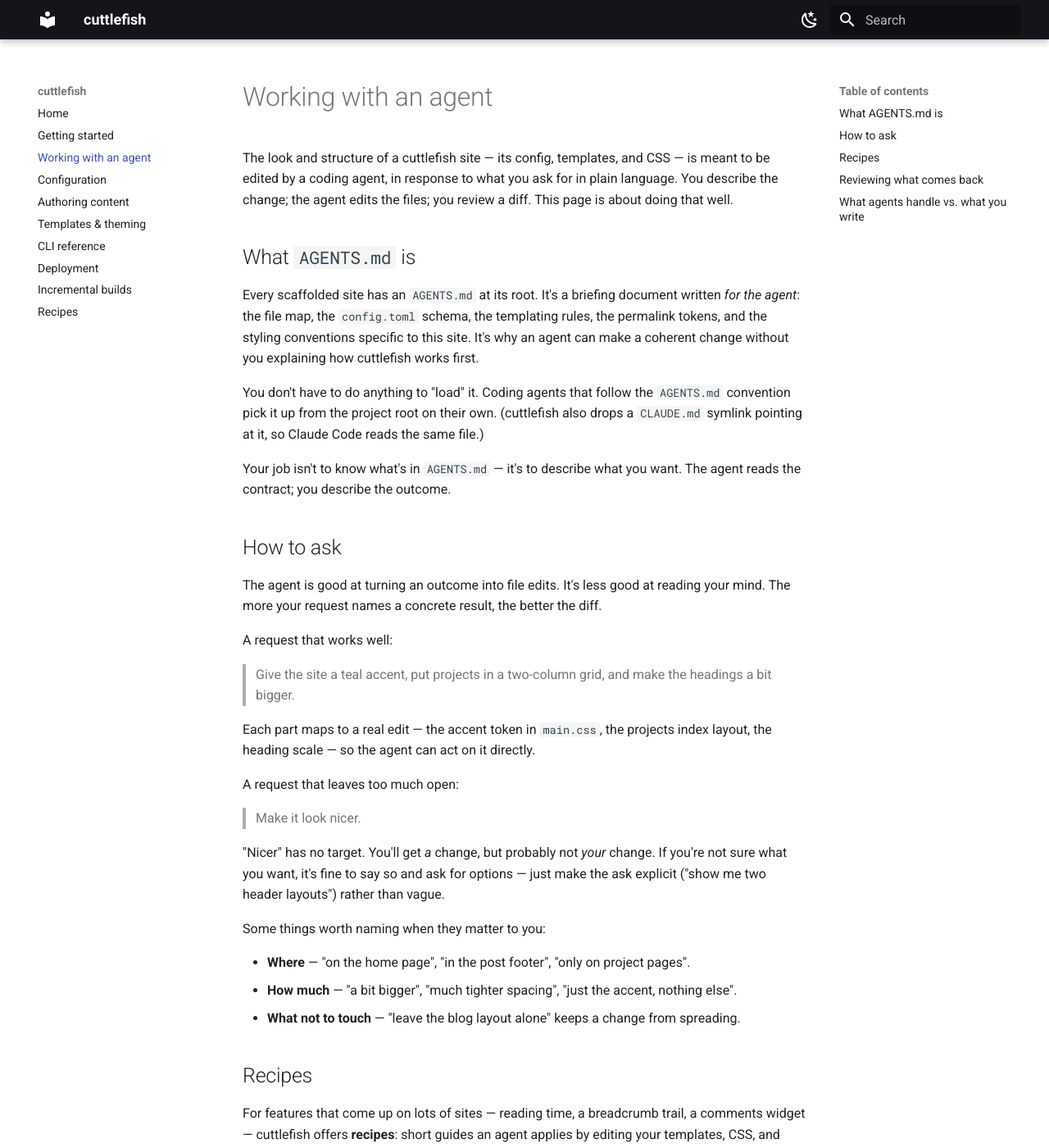
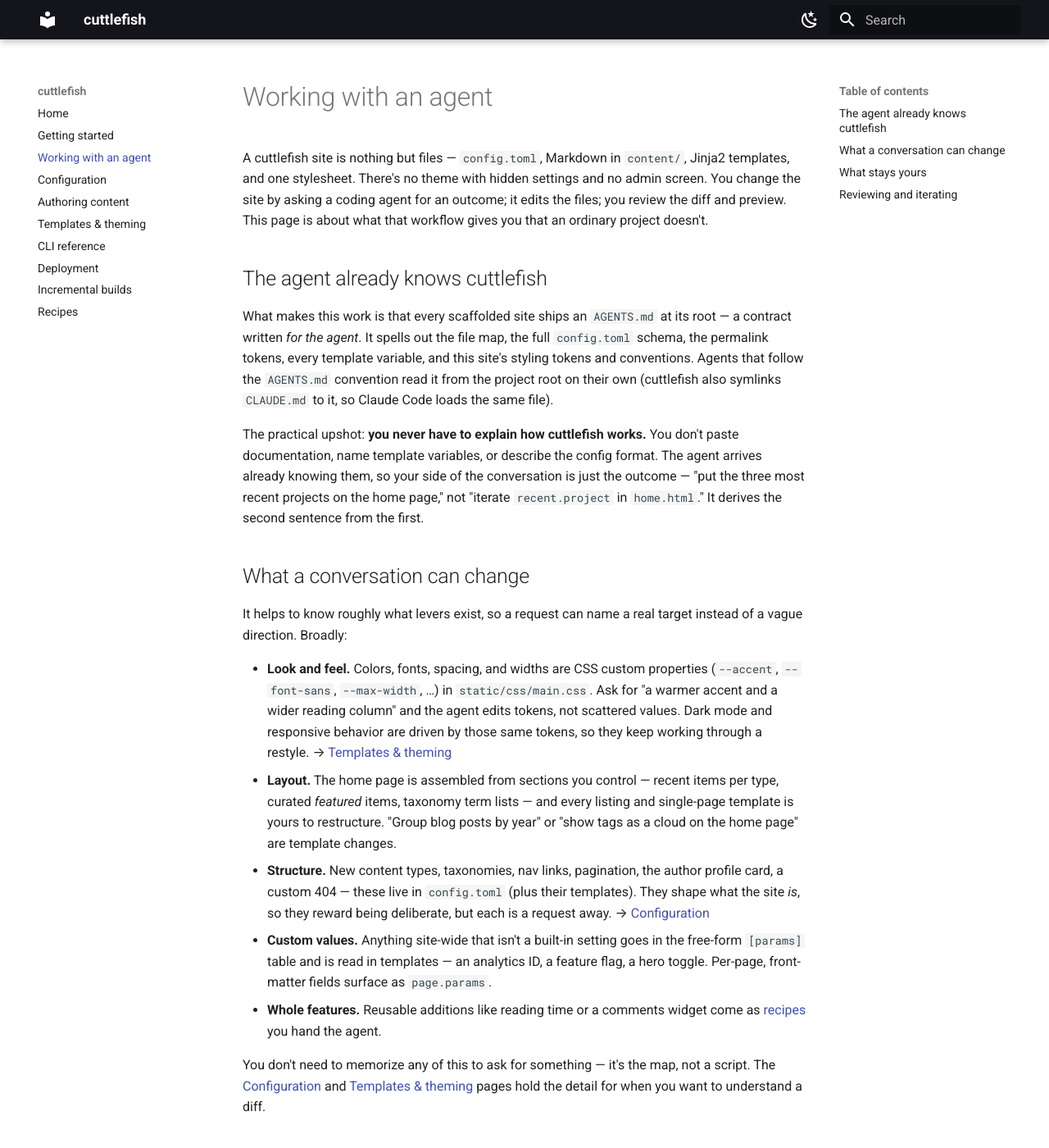
Before and after one commit to acaibowlz/cuttlefish, an MkDocs documentation site: the page built from docs/working-with-an-agent.md, in a window 1280 px wide and 1400 px high. Shown: the whole window at 82% size. Built offline with MkDocs 1.6.1 and Material for MkDocs 9.7.7, drawn with Linux system fonts in a browser that asks for light colours; some of the changed text lies outside the part shown.

Commit message:
docs: rework working-with-an-agent page
The page leaned on generic agent-prompting advice ("be concrete", "iterate
in small steps") that any coding-agent user already knows, and buried the
few things specific to driving a cuttlefish site. Rewrite it around what is
actually distinctive: the agent arrives pre-briefed by AGENTS.md so you
speak only in outcomes; a map of the real levers a request can hit (design
tokens, home sections, structural config, the [params] escape hatch,
recipes); the enforced content boundary and the conventions the agent keeps
unasked; and a review loop grounded in ctf serve, draft visibility, and
incremental builds.

Co-Authored-By: Claude Opus 4.8 <noreply@anthropic.com>

```diff
--- a/docs/working-with-an-agent.md
+++ b/docs/working-with-an-agent.md
@@ -1,56 +1,40 @@
 # Working with an agent
 
-The look and structure of a cuttlefish site — its config, templates, and CSS — is meant to be edited by a coding agent, in response to what you ask for in plain language. You describe the change; the agent edits the files; you review a diff. This page is about doing that well.
+A cuttlefish site is nothing but files — `config.toml`, Markdown in `content/`, Jinja2 templates, and one stylesheet. There's no theme with hidden settings and no admin screen. You change the site by asking a coding agent for an outcome; it edits the files; you review the diff and preview. This page is about what that workflow gives you that an ordinary project doesn't.
 
-## What `AGENTS.md` is
+## The agent already knows cuttlefish
 
-Every scaffolded site has an `AGENTS.md` at its root. It's a briefing document written *for the agent*: the file map, the `config.toml` schema, the templating rules, the permalink tokens, and the styling conventions specific to this site. It's why an agent can make a coherent change without you explaining how cuttlefish works first.
+What makes this work is that every scaffolded site ships an `AGENTS.md` at its root — a contract written *for the agent*. It spells out the file map, the full `config.toml` schema, the permalink tokens, every template variable, and this site's styling tokens and conventions. Agents that follow the `AGENTS.md` convention read it from the project root on their own (cuttlefish also symlinks `CLAUDE.md` to it, so Claude Code loads the same file).
 
-You don't have to do anything to "load" it. Coding agents that follow the `AGENTS.md` convention pick it up from the project root on their own. (cuttlefish also drops a `CLAUDE.md` symlink pointing at it, so Claude Code reads the same file.)
+The practical upshot: **you never have to explain how cuttlefish works.** You don't paste documentation, name template variables, or describe the config format. The agent arrives already knowing them, so your side of the conversation is just the outcome — "put the three most recent projects on the home page," not "iterate `recent.project` in `home.html`." It derives the second sentence from the first.
 
-Your job isn't to know what's in `AGENTS.md` — it's to describe what you want. The agent reads the contract; you describe the outcome.
+## What a conversation can change
 
-## How to ask
+It helps to know roughly what levers exist, so a request can name a real target instead of a vague direction. Broadly:
 
-The agent is good at turning an outcome into file edits. It's less good at reading your mind. The more your request names a concrete result, the better the diff.
+- **Look and feel.** Colors, fonts, spacing, and widths are CSS custom properties (`--accent`, `--font-sans`, `--max-width`, …) in `static/css/main.css`. Ask for "a warmer accent and a wider reading column" and the agent edits tokens, not scattered values. Dark mode and responsive behavior are driven by those same tokens, so they keep working through a restyle. → [Templates & theming](templates.md)
+- **Layout.** The home page is assembled from sections you control — recent items per type, curated *featured* items, taxonomy term lists — and every listing and single-page template is yours to restructure. "Group blog posts by year" or "show tags as a cloud on the home page" are template changes.
+- **Structure.** New content types, taxonomies, nav links, pagination, the author profile card, a custom 404 — these live in `config.toml` (plus their templates). They shape what the site *is*, so they reward being deliberate, but each is a request away. → [Configuration](configuration.md)
+- **Custom values.** Anything site-wide that isn't a built-in setting goes in the free-form `[params]` table and is read in templates — an analytics ID, a feature flag, a hero toggle. Per-page, front-matter fields surface as `page.params`.
+- **Whole features.** Reusable additions like reading time or a comments widget come as [recipes](recipes.md) you hand the agent.
 
-A request that works well:
+You don't need to memorize any of this to ask for something — it's the map, not a script. The [Configuration](configuration.md) and [Templates & theming](templates.md) pages hold the detail for when you want to understand a diff.
 
-> Give the site a teal accent, put projects in a two-column grid, and make the headings a bit bigger.
+## What stays yours
 
-Each part maps to a real edit — the accent token in `main.css`, the projects index layout, the heading scale — so the agent can act on it directly.
+One boundary is worth calling out because the agent enforces it: **your content is off-limits to it.** `AGENTS.md` instructs the agent never to create, edit, or rewrite anything under `content/` — not the Markdown bodies, not the front matter. It may *read* your posts (to see which taxonomy terms or fields exist, so it can wire up config and templates), but the words stay yours. "Restyle the blog" won't quietly reword a post.
 
-A request that leaves too much open:
+A few other conventions keep changes coherent without you asking:
 
-> Make it look nicer.
+- It styles through the design tokens rather than hardcoding values — which is *why* dark mode and mobile layouts survive an edit.
+- It won't invent `config.toml` keys. The config is strictly validated, so a custom value lands in `[params]` instead of a made-up field that would fail the build.
+- It keeps the "Built with cuttlefish" line in the footer unless you ask otherwise.
 
-"Nicer" has no target. You'll get *a* change, but probably not *your* change. If you're not sure what you want, it's fine to say so and ask for options — just make the ask explicit ("show me two header layouts") rather than vague.
+## Reviewing and iterating
 
-Some things worth naming when they matter to you:
+Every change is a plain-file diff — CSS, templates, TOML — with no hidden state behind it, so the diff *is* the change in full. Read it like any small edit, with two cuttlefish-specific habits:
 
-- **Where** — "on the home page", "in the post footer", "only on project pages".
-- **How much** — "a bit bigger", "much tighter spacing", "just the accent, nothing else".
-- **What not to touch** — "leave the blog layout alone" keeps a change from spreading.
+- **Preview with `ctf serve`.** It runs a live-reloading server: the diff tells you what changed, the browser tells you whether it's right. It also shows drafts (`draft = true`) that a production `ctf build` hides, so you can review work in progress — and check a narrow window, since layouts should stay responsive.
+- **Scope-check it.** A one-line accent tweak shouldn't also touch the nav. If a change spread wider than you wanted, say so — "keep the accent, revert the nav change" is a fine next message. It's all files, so nothing is hard to undo.
 
-## Recipes
-
-For features that come up on lots of sites — reading time, a breadcrumb trail, a comments widget — cuttlefish offers **recipes**: short guides an agent applies by editing your templates, CSS, and config. You don't install anything; you hand the agent a recipe and review the diff, like any other change. See [Recipes](recipes.md) for the library and how to use or write them.
-
-## Reviewing what comes back
-
-Because a cuttlefish site is plain files, every change is a readable diff — CSS, templates, and TOML, not a theme's internal settings. Read it the way you'd read any small edit:
-
-- **Does it match what you asked?** The change should be scoped to your request. A one-line accent tweak shouldn't also rewrite the nav.
-- **Preview it.** Run `ctf serve` and look. The diff tells you what changed; the browser tells you whether it's right. Check a narrow window too — the starter theme is responsive, and changes should stay that way.
-- **Iterate in small steps.** "Now make the grid three columns on wide screens" is easier to review than a fresh from-scratch redesign each time.
-
-If a change went wider than you wanted, say so — "revert the nav change but keep the accent" is a perfectly good next message.
-
-## What agents handle vs. what you write
-
-A clean division of labor keeps things predictable:
-
-- **You write content** — the Markdown in `content/`, and the simple front-matter fields on it. That's yours; an agent generally shouldn't be rewriting your posts.
-- **The agent shapes everything else** — `config.toml`, the templates, and `main.css`. That's where the "describe it" workflow shines, and where `AGENTS.md` gives the agent the rules to work within.
-
-For the details an agent works from — the config schema, the template variables, the styling tokens — the same material is written up for you in [Configuration](configuration.md), [Templates & theming](templates.md), and the rest of these docs. You rarely need it to make a request, but it's there when you want to understand a diff.
+Small, named steps review better than one sweeping redesign, and the incremental build keeps each step cheap — only what you changed re-renders.
```
